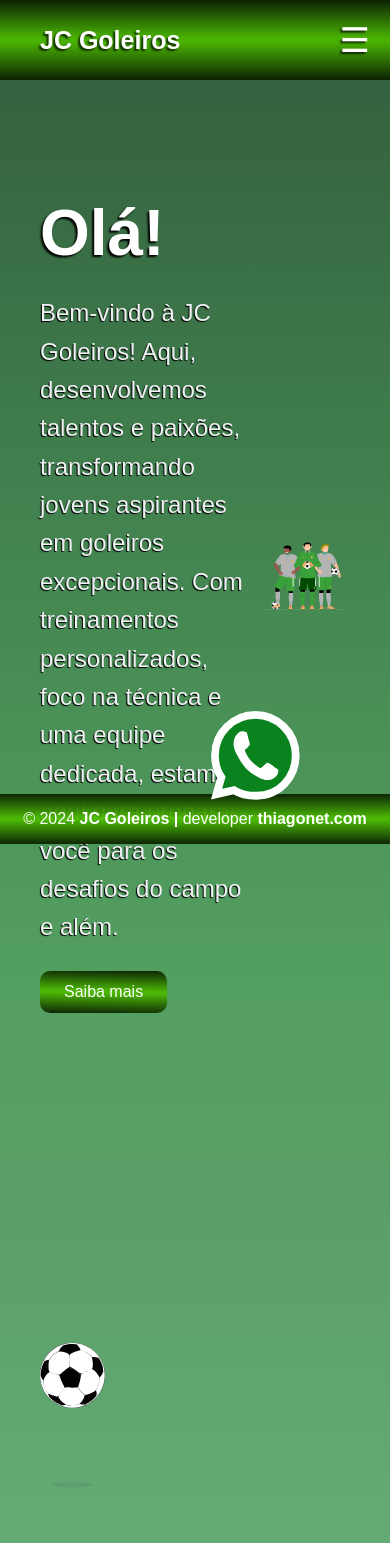
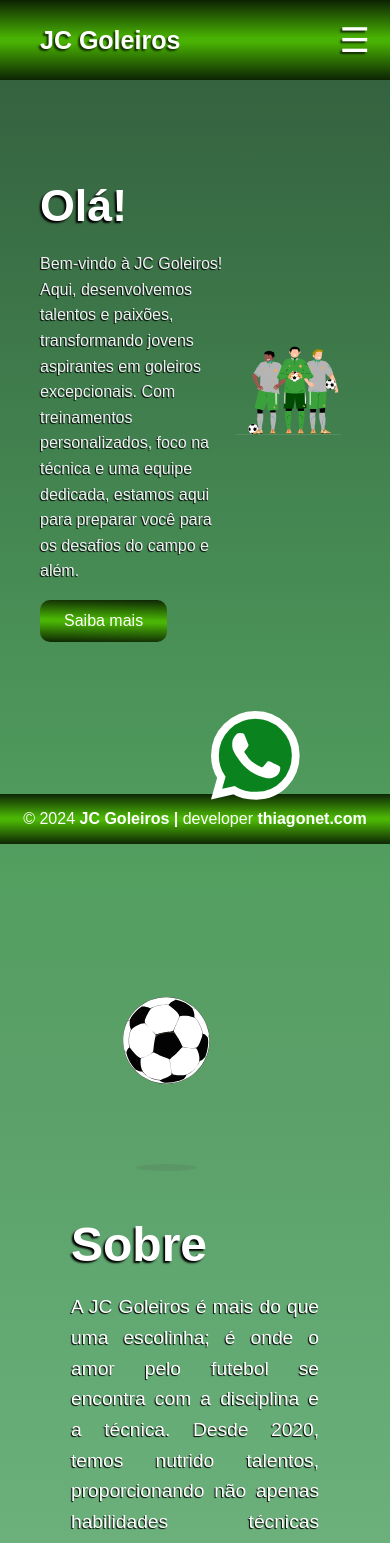
Before and after one commit to TNthiagonet/JC_Goleiros, a React (Vite) app: page / in a window 390 px wide. Shown: the top 1543 px of the page. Built offline with nearby package versions, Linux system fonts and the light colour scheme.

Commit message:
tratando textos

```diff
--- a/src/pages/About/About.css
+++ b/src/pages/About/About.css
@@ -48,9 +48,10 @@
 
 /* Estilo para o contêiner da animação */
 .about-animation-container {
-  width: 30%; /* Define a largura em 50% */
-  max-width: 17.5vw; /* Define a largura máxima em 17.5vw (metade de 35vw) */
+  width: 30%; /* Define a largura em 30% */
+  max-width: 220px; /* Define a largura máxima em pixels */
   height: auto; /* Define a altura automática */
+  margin-right: 20px; /* Margem à direita para espaçamento */
 }
 
 /* Media queries para dispositivos menores */
@@ -58,22 +59,35 @@
   /* Ajuste da seção "Sobre" para dispositivos menores */
   .about-section {
     flex-direction: column; /* Muda a direção do flex para coluna */
-    align-items: flex-start; /* Alinha os itens à esquerda */
+    align-items: center; /* Alinha os itens ao centro */
   }
 
   /* Ajuste do contêiner da animação para dispositivos menores */
   .about-animation-container {
-    max-width: 40%; /* Define a largura máxima em 40% (metade de 80%) */
+    width: 40%; /* Define a largura em 50% */
+    max-width: 80%; /* Define a largura máxima em 80% da largura da tela */
     margin-bottom: 40px; /* Define a margem inferior */
   }
 
   /* Ajuste do conteúdo da seção "Sobre" para dispositivos menores */
   .about-content {
     text-align: left; /* Alinha o texto à esquerda */
+    max-width: 80%; /* Define a largura máxima em 80% da largura da tela */
+    margin-bottom: 30px; /* Define a margem inferior */
   }
 
   /* Ajuste do título da seção "Sobre" para dispositivos menores */
-  .about-title, .about-description, .about-description2 {
-    text-align: left; /* Alinha o texto à esquerda */
+  .about-title {
+    font-size: 3rem; /* Reduz o tamanho da fonte */
+  }
+
+  /* Ajuste da descrição principal para dispositivos menores */
+  .about-description {
+    font-size: 1.2rem; /* Reduz o tamanho da fonte */
+  }
+
+  /* Ajuste da descrição secundária para dispositivos menores */
+  .about-description2 {
+    font-size: 0.9rem; /* Reduz o tamanho da fonte */
   }
 }
--- a/src/pages/Contact/Contact.tsx
+++ b/src/pages/Contact/Contact.tsx
@@ -21,7 +21,7 @@ const Contact: React.FC = () => {
       <div className="contact-content">
         <div className="contact-header">
           <h1>Contato</h1>
-          <p>Entre em contato por email, telefone, facebook, twitter ou instagram.</p>
+          <p>Entre em contato por whatsapp, email, telefone, facebook, twitter ou instagram.</p>
         </div>
         <div className="contact-animations">
           <Lottie animationData={animationData} loop autoplay style={{ width: '50%', height: 'auto' }} />
--- a/src/pages/Home/Home.css
+++ b/src/pages/Home/Home.css
@@ -33,6 +33,27 @@
   height: auto;
 }
 
+/* Media query para dispositivos menores */
+@media (max-width: 768px) {
+  .home-title {
+    font-size: 3.2rem; /* Reduz o tamanho da fonte em 30% */
+  }
+
+  .home-description {
+    font-size: 1.05rem; /* Reduz o tamanho da fonte em 30% */
+  }
+}
+
+@media (max-width: 480px) {
+  .home-title {
+    font-size: 2.8rem; /* Exemplo de redução adicional para dispositivos muito pequenos */
+  }
+
+  .home-description {
+    font-size: 1rem; /* Exemplo de redução adicional para dispositivos muito pequenos */
+  }
+}
+
 @media (min-width: 768px) {
   .animation-container {
     max-width: 400px;
--- a/src/pages/Services/Services.css
+++ b/src/pages/Services/Services.css
@@ -20,8 +20,8 @@
 }
 
 .services-header p {
-  margin-left: 50%;
-  margin-right: 50%;
+  margin-left: auto;
+  margin-right: auto;
   font-size: 1.5rem; /* Aumenta o tamanho da fonte */
   color: #eff1f3; /* Define a cor do texto */
   margin-bottom: 20px; /* Define a margem inferior */
@@ -56,9 +56,13 @@
   gap: 2rem; /* Espaçamento entre os cards */
 }
 
-/* Responsividade para tablets */
+/* Responsividade para tablets e dispositivos menores */
 @media (max-width: 768px) {
   .services-animation-container {
-    max-width: 50%; /* Define a largura máxima para 50% */
+    max-width: 80%; /* Define a largura máxima para 80% */
+  }
+
+  .services-header p, .services-header-p {
+    font-size: 1.2rem; /* Reduz o tamanho da fonte */
   }
 }
--- a/src/pages/Services/Services.tsx
+++ b/src/pages/Services/Services.tsx
@@ -14,7 +14,10 @@ const Services: React.FC = () => {
       </div>
       <div className="services-header-p">
         <p>
-        Nossos serviços são projetados para oferecer treinamento completo e personalizado para goleiros de todas as idades e níveis de habilidade. Oferecemos sessões individuais, clínicas de grupo, análise de vídeo, preparação física e mental, tudo adaptado às necessidades específicas de cada goleiro.
+        Nossos serviços são projetados para oferecer treinamento completo <br />
+        e personalizado para goleiros de todas as idades e níveis de habilidade. <br />
+        Oferecemos sessões individuais, trabalho em grupo, análise de vídeo, <br />
+        preparação física e mental, tudo adaptado às necessidades de cada goleiro.
         </p>
       </div>
     </section>
```
